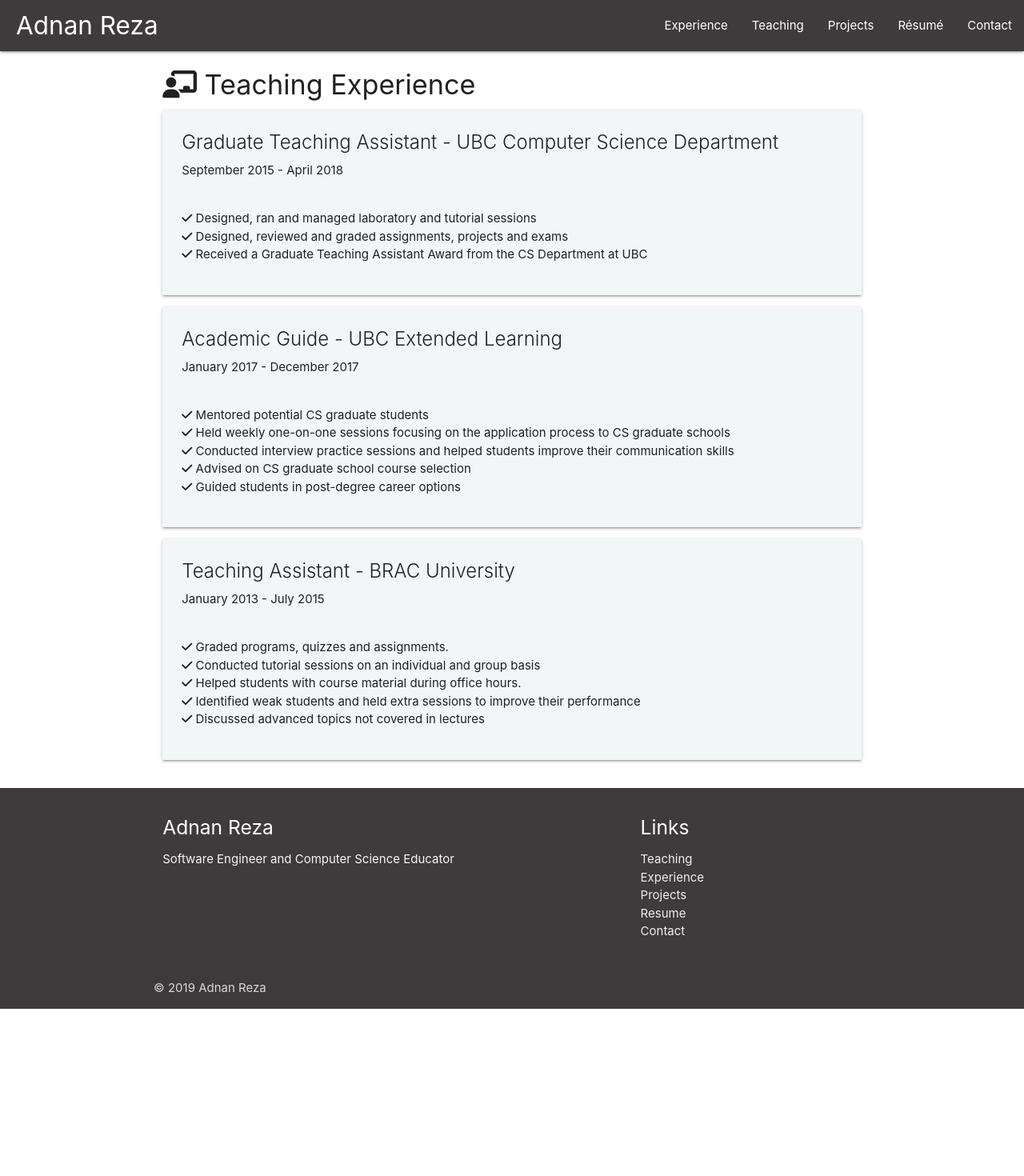
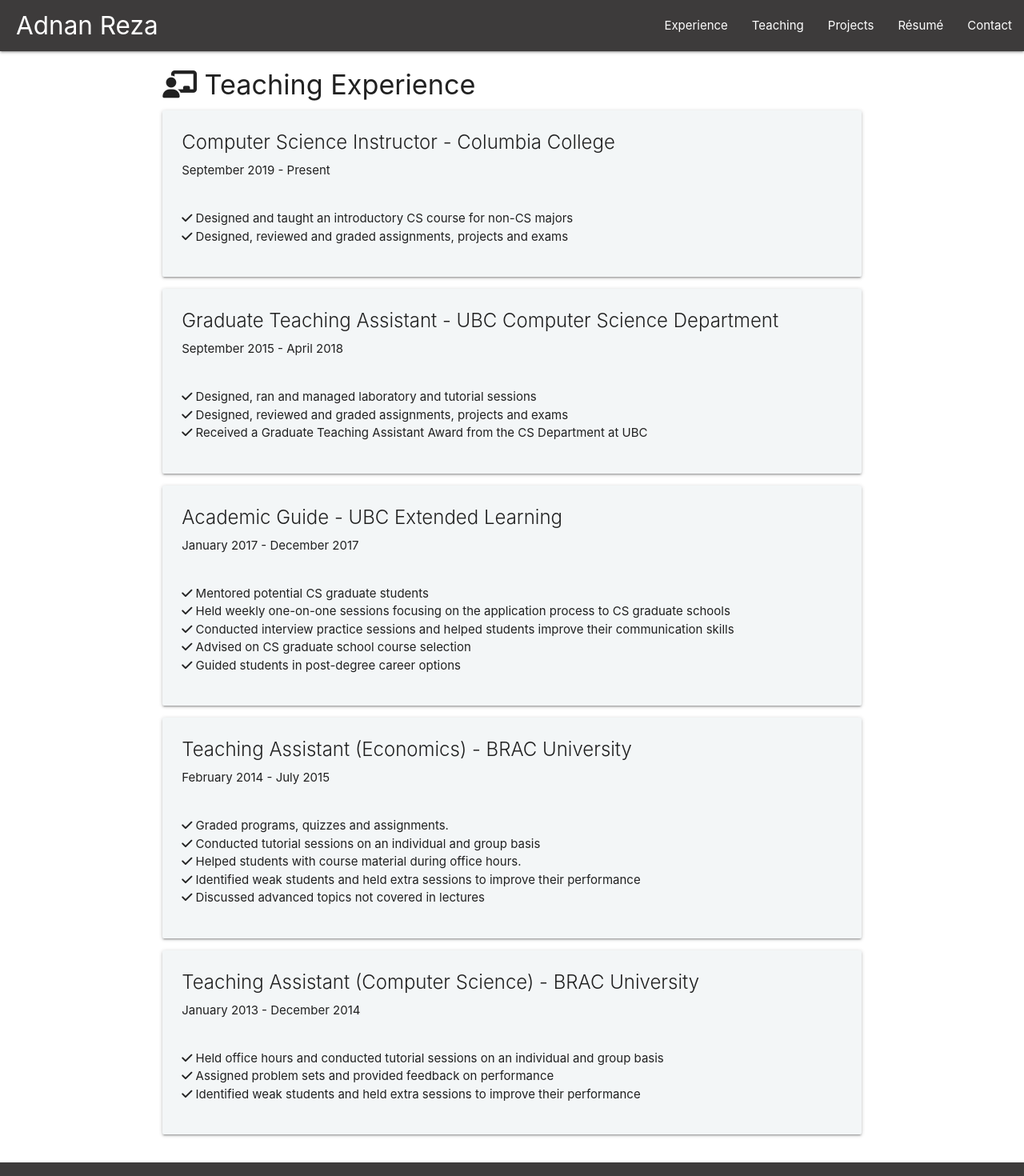
Before and after one commit to adnanreza/personal-site, a React (Create React App) app: page /Teaching in a window 1280 px wide. Shown: the top 1470 px of the page at 80% size. Before the commit the page ends 1261 px from the top, so only its background shows below. Built offline with nearby package versions, Linux system fonts and the light colour scheme; the HTML template or start-up script is replaced by a standard one.

Commit message:
Single column design resume

```diff
--- a/src/components/layout/TechnicalSkillsBlock.js
+++ b/src/components/layout/TechnicalSkillsBlock.js
@@ -3,8 +3,8 @@ import PropTypes from 'prop-types';
 
 const TechnicalSkillsBlock = ({ body, heading, icon }) => {
   return (
-    <div style={style} class='card darken-1'>
-      <div style={cardContentStyle} class='card-content'>
+    <div style={style} className='card darken-1'>
+      <div style={cardContentStyle} className='card-content'>
         <div className='row'>
           <div className='col s2'>
             <span className='center-align'>
@@ -15,8 +15,8 @@ const TechnicalSkillsBlock = ({ body, heading, icon }) => {
             </span>
           </div>
           <div className='col s10'>
-            <span class='card-title'>{heading}</span>
-            <ul>{body}</ul>
+            <span className='card-title'>{heading}</span>
+            <span>{body}</span>
           </div>
         </div>
       </div>
--- a/src/components/pages/Resume.js
+++ b/src/components/pages/Resume.js
@@ -27,14 +27,17 @@ const Resume = props => {
       </a>
     </Fragment>
   );
-  const summary =
-    'Full stack software engineer with 2 years of professional experience in several programming languages, frameworks, and environments. Skilled in translating business requirements into robust technical solutions that are delivered on time. Currently seeking a position working with the latest JavaScript web stack, including React/Redux/GraphQL Node.js, Express, MongoDB, PostgreSQL/MySQL.';
+  const summary = [
+    'Full stack software engineer with 2 years of professional experience in several programming languages, frameworks, and environments.',
+    'Skilled in translating business requirements into robust technical solutions that are delivered on time.',
+    'Currently seeking a position working with the latest JavaScript web stack, including React/Redux/GraphQL Node.js, Express, MongoDB, PostgreSQL/MySQL.'
+  ];
   const clientSide = 'JavaScript ES6, React, Redux, HTML5, CSS3, SASS';
   const serverSide = 'Java, PHP, Python, Node.js, Express.js, REST, MVC';
   const databases = 'MySQL, Oracle, Postgres, MongoDB';
   const tools = 'Git, AWS, GCP, Heroku, Netlify';
   const accomplishmentsPA = [
-    'Implemented web framework for UBC’s new common look and feel using Oracle PL/SQL, HTML5, CSS3, Bootstrap and JavaScript.',
+    'Implemented web framework for UBC’s new common look and feel using Oracle PL/SQL, HTML5, CSS3 and JavaScript.',
     'Developed SQL queries for reporting sales data; Performed ad hoc reporting using Oracle SQL.',
     'Extracted, transformed and loaded data into Oracle database using Excel and SQL.',
     'Developed and maintained web pages using PHP, HTML5/CSS3, JavaScript (vanilla and jQuery).',
@@ -51,13 +54,6 @@ const Resume = props => {
     'Designed, ran and managed laboratory and tutorial sessions',
     'Designed, reviewed and graded assignments, projects and exams',
     'Received a Graduate Teaching Assistant Award from the CS Department at UBC'
-  ];
-  const accomplishmentsAG = [
-    'Mentored potential CS graduate students',
-    'Held weekly one-on-one sessions focusing on the application process to CS graduate schools',
-    'Conducted interview practice sessions and helped students improve their communication skills',
-    'Advised on CS graduate school course selection',
-    'Guided students in post-degree career options'
   ];
   const accomplishmentsMT = [
     'Full Stack Web Development using HTML5/CSS3, JavaScript, PHP and MySQL.',
@@ -77,7 +73,9 @@ const Resume = props => {
     <Fragment>
       <div className='container' style={containerStyle}>
         <div className='row'>
-          <div className='col s12 m3 l3'>
+          <div className='col s12 m12 l12'>
+            <div className='row containerTechSkills'>
+              <div className='col s12 m6 l6'>
                 <h4>
                   <i className='fa fa-id-card'></i>
                   {` `}
@@ -88,8 +86,10 @@ const Resume = props => {
                   subheading='Vancouver, BC'
                   buttons={buttonsContact}
                   body={summary}
-              list={false}
+                  list={true}
                 ></ResumeBlock>
+              </div>
+              <div className='col s12 m6 l6'>
                 <h4>
                   <i className='fa fa-university'></i>
                   {` `}
@@ -108,9 +108,11 @@ const Resume = props => {
                   list={false}
                 ></ResumeBlock>
               </div>
-          <div className='col s12 m9 l9'>
-            <div className='row'>
-              <div className='containerTechSkills'>
+            </div>
+          </div>
+
+          <div className='col s12 m12 l12'>
+            <div className='row containerTechSkills'>
               <h4>
                 <i className='fa fa-code'></i>
                 {` `}
@@ -141,9 +143,7 @@ const Resume = props => {
                 ></TechnicalSkillsBlock>
               </div>
             </div>
-            </div>
-            <div className='row'>
-              <div className='containerWorkExp'>
+            <div className='row containerWorkExp'>
               <h4>
                 <i className='fa fa-briefcase'></i>
                 {` `}
@@ -168,12 +168,6 @@ const Resume = props => {
                 list={true}
               ></ResumeBlock>
               <ResumeBlock
-                  heading='Academic Guide - UBC Extended Learning'
-                  subheading='January 2017 - December 2017'
-                  body={accomplishmentsAG}
-                  list={true}
-                ></ResumeBlock>
-                <ResumeBlock
                 heading='Full Stack Web Developer - Matroid Technologies'
                 subheading='January 2014 - August 2015'
                 body={accomplishmentsMT}
@@ -185,7 +179,6 @@ const Resume = props => {
                 body={accomplishmentsTABRAC}
                 list={true}
               ></ResumeBlock>
-              </div>
             </div>
           </div>
         </div>
--- a/src/components/pages/Teaching.js
+++ b/src/components/pages/Teaching.js
@@ -6,6 +6,10 @@ import UBCCS from '../layout/ubccs.png';
 import ResumeBlock from '../layout/ResumeBlock';
 
 const Teaching = () => {
+  const accomplishmentsCC = [
+    'Designed and taught an introductory CS course for non-CS majors',
+    'Designed, reviewed and graded assignments, projects and exams'
+  ];
   const accomplishmentsGTA = [
     'Designed, ran and managed laboratory and tutorial sessions',
     'Designed, reviewed and graded assignments, projects and exams',
@@ -18,12 +22,17 @@ const Teaching = () => {
     'Advised on CS graduate school course selection',
     'Guided students in post-degree career options'
   ];
-  const accomplishmentsTABRAC = [
+  const accomplishmentsTABRACECON = [
     'Graded programs, quizzes and assignments.',
     'Conducted tutorial sessions on an individual and group basis',
     'Helped students with course material during office hours.',
     'Identified weak students and held extra sessions to improve their performance',
     'Discussed advanced topics not covered in lectures'
+  ];
+  const accomplishmentsTABRACCSE = [
+    'Held office hours and conducted tutorial sessions on an individual and group basis',
+    'Assigned problem sets and provided feedback on performance',
+    'Identified weak students and held extra sessions to improve their performance'
   ];
 
   return (
@@ -36,6 +45,13 @@ const Teaching = () => {
               {` `}
               Teaching Experience
             </h4>
+
+            <ResumeBlock
+              heading='Computer Science Instructor - Columbia College'
+              subheading='September 2019 - Present'
+              body={accomplishmentsCC}
+              list={true}
+            ></ResumeBlock>
 
             <ResumeBlock
               heading='Graduate Teaching Assistant - UBC Computer Science Department'
@@ -52,9 +68,16 @@ const Teaching = () => {
             ></ResumeBlock>
 
             <ResumeBlock
-              heading='Teaching Assistant - BRAC University'
-              subheading='January 2013 - July 2015'
-              body={accomplishmentsTABRAC}
+              heading='Teaching Assistant (Economics) - BRAC University'
+              subheading='February 2014 - July 2015'
+              body={accomplishmentsTABRACECON}
+              list={true}
+            ></ResumeBlock>
+
+            <ResumeBlock
+              heading='Teaching Assistant (Computer Science) - BRAC University'
+              subheading='January 2013 - December 2014'
+              body={accomplishmentsTABRACCSE}
               list={true}
             ></ResumeBlock>
           </div>
--- a/src/context/contact/ContactState.js
+++ b/src/context/contact/ContactState.js
@@ -0,0 +1,3 @@
+import React, { useReducer } from 'react';
+import ContactContext from './contactContext';
+import contactReducer from './contactReducer';
```
Lines whose indentation alone changed are shown as unchanged.
